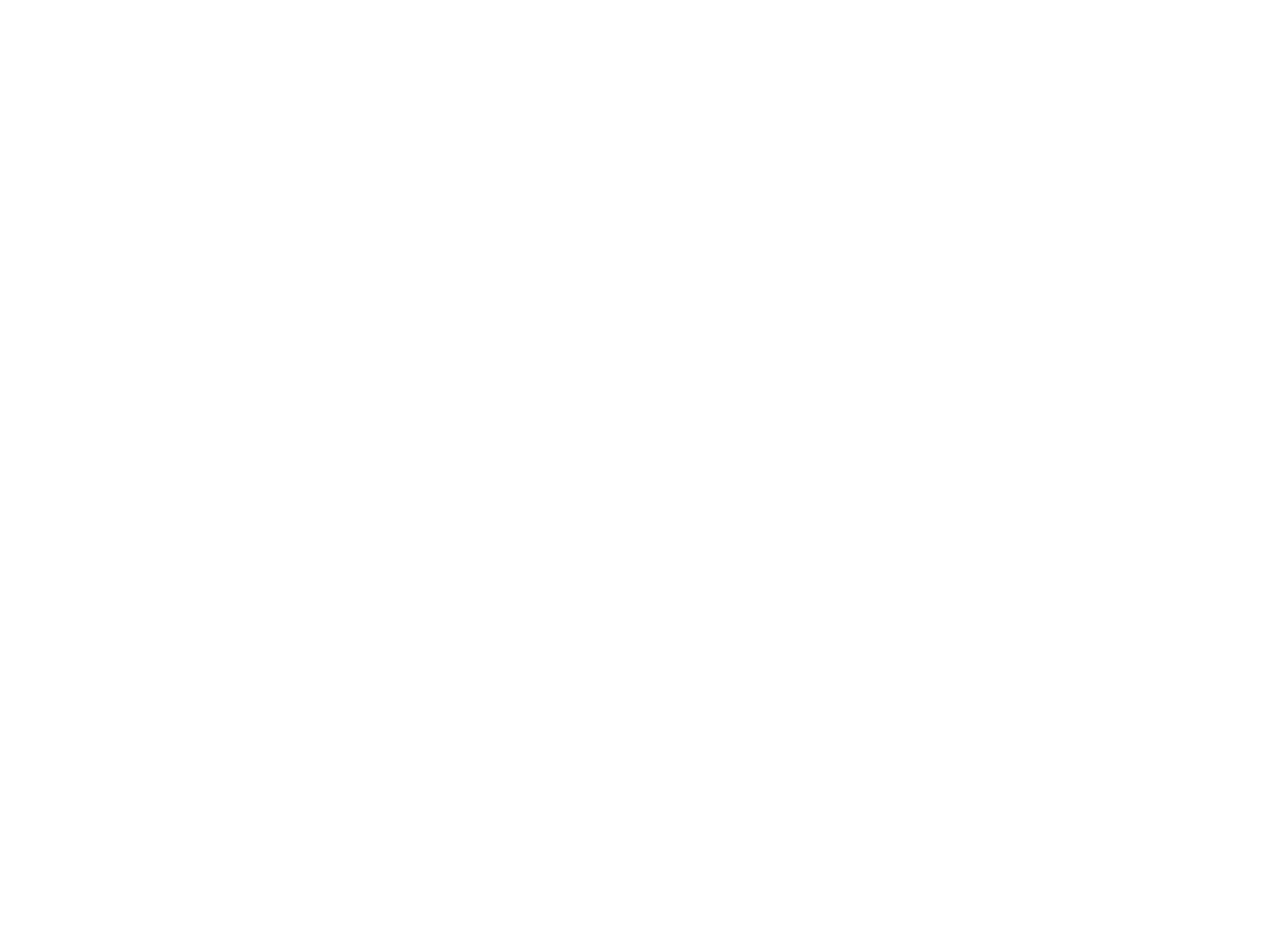
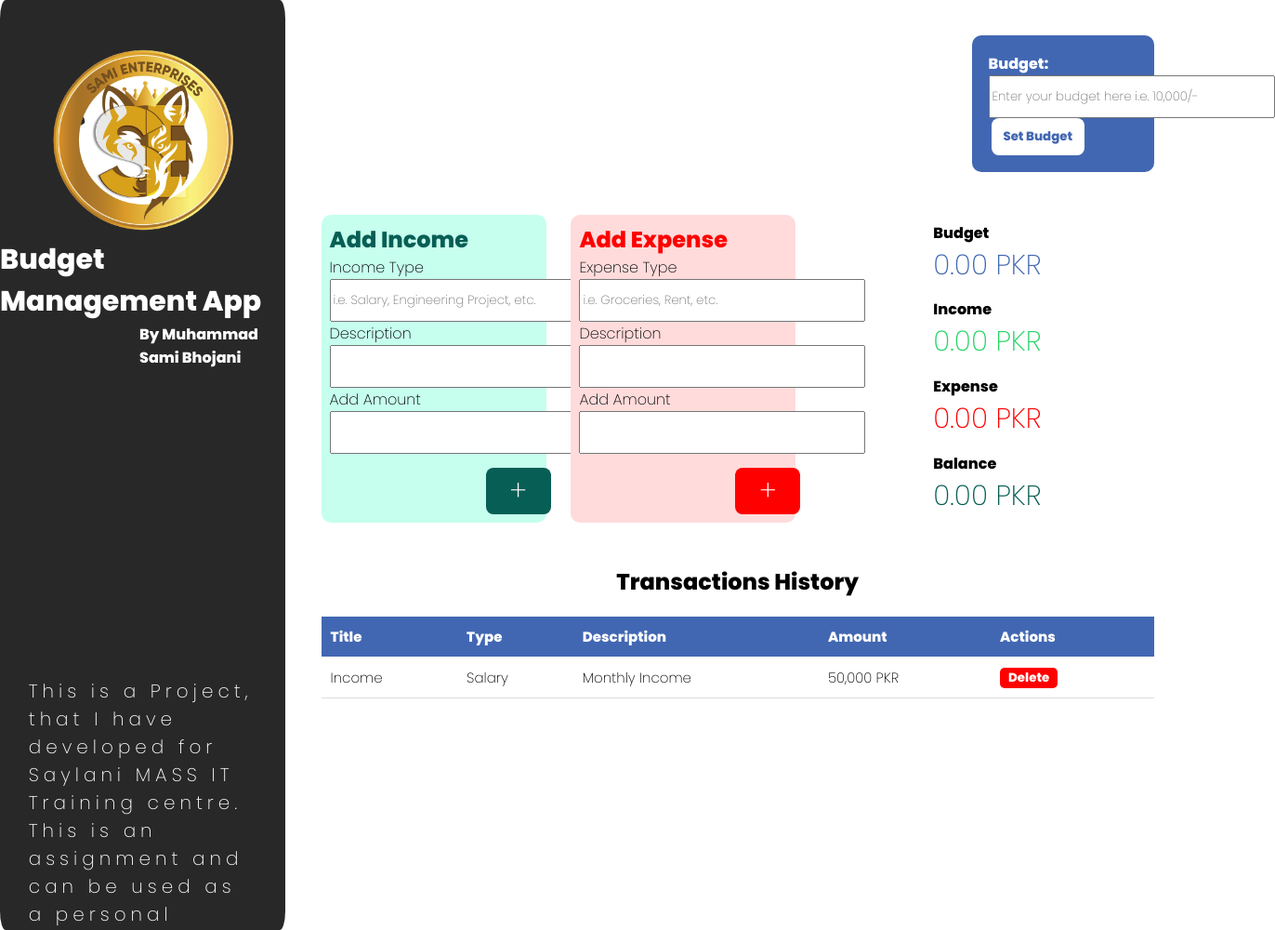
Before and after one commit to samibhojani/budgetApp, a plain HTML site: page index.html in a window 1280 px wide. Shown: the whole page at 93% size, 1372 px wide, since content can reach past the window. Before the commit the page ends 800 px from the top, so only its background shows below. Drawn offline with Linux system fonts and the light colour scheme.

Commit message:
Added design
HTML + CSS all done, totalSummary section left

```diff
--- a/css/style.css
+++ b/css/style.css
@@ -0,0 +1,222 @@
+* {
+    font-family: 'Poppins', sans-serif;
+    margin: 0%;
+}
+
+.mainContainer {
+    width: 100%;
+    height: 100%;
+    margin: 0%;
+    display: flex;
+    flex-direction: row;
+    justify-content: space-between;
+}
+
+.left {
+    width: 30%;
+    height: 1000px;
+    background-color: #282828;
+    color: white;
+    display: flex;
+    flex-direction: column;
+    align-items: center;
+    border-radius: 2%;
+}
+.logo {
+    margin-top: 50px;
+    cursor: pointer;
+}
+.intro {
+    display: flex;
+    flex-direction: column;
+    align-items: center;
+    justify-content: space-between;
+}
+.intro h2 {
+    font-size: 30px;
+}
+
+.intro h4 {
+    margin-left: 150px;
+}
+
+.intro p {
+    font-size: 20px;
+    padding: 10%;
+    letter-spacing: 5px;
+    margin-top: 300px;
+}
+.right {
+    width: 70%;
+    background-color: #fff;
+    margin: 3%;
+    display: flex;
+    flex-direction: column;
+    gap: 5%;
+}
+
+.right input {
+    width: 300px;
+    height: 40px;
+}
+
+.budgetSection {
+    margin-left: 700px;
+    background-color: #4267B2;
+    border-radius: 10px;
+    padding: 2%;
+}
+
+.budgetSection label {
+    color: #fff;
+    font-weight: bold;
+    margin-right: 1%;
+}
+
+.budgetSection button {
+    width: 100px;
+    height: 40px;
+    margin-left: 2%;
+    background-color: #fff;
+    color: #4267B2;
+    font-weight: bold;
+    border: none;
+    border-radius: 8px;
+    cursor: pointer;
+}
+
+.incExpWrapper {
+    display: flex;
+    width: 100%;
+    justify-content: space-between;
+}
+
+.incomeSection {
+    width: 25%;
+    background-color: #c6ffee;
+    border-radius: 10px;
+    padding: 1%;
+    display: flex;
+    flex-direction: column;
+}
+
+.incomeSection h2 {
+    color: #075E54;
+}
+
+.incomeSection button {
+    width: 70px;
+    height: 50px;
+    margin-top: 15px;
+    margin-left: 75%;
+    background-color: #075E54;
+    color: #fff;
+    border: none;
+    border-radius: 8px;
+    font-size: 30px;
+    cursor: pointer;
+}
+.expenseSection {
+    width: 25%;
+    background-color:  #ffdbdb;
+    border-radius: 10px;
+    padding: 1%;
+    display: flex;
+    flex-direction: column;
+}
+
+.expenseSection h2 {
+    color: #FF0000;
+}
+
+.expenseSection button {
+    width: 70px;
+    height: 50px;
+    margin-left: 75%;
+    margin-top: 15px;
+    background-color: #FF0000;
+    color: white;
+    border: none;
+    border-radius: 8px;
+    font-size: 30px;
+    cursor: pointer;
+}
+
+.totalSummary {
+    width: 20%;
+    display: flex;
+    flex-direction: row;
+    flex-wrap: wrap;
+    align-items: center;
+    justify-content: space-evenly;
+    margin: 0 10%;
+}
+
+.summaryCard p {
+    font-size: 30px;
+}
+
+#setBudget {
+    color: #4267B2;
+}
+
+#totalIncome {
+    color: #25D366;
+}
+
+#totalExpense {
+    color: #FF0000;
+}
+
+#balanceAmount {
+    color: #075E54;
+}
+
+.transactionsHistory h2 {
+    text-align: center;
+    margin-bottom: 20px;
+}
+
+.entryTable {
+    border-collapse: collapse;
+    font-size: 15px;
+    min-width: 100%;
+}
+
+.entryTable thead tr {
+    background-color: #4267B2;
+    color: #fff;
+    text-align: left;
+}
+
+.entryTable th,
+.entryTable td {
+    padding: 10px 10px;
+}
+
+.entryTable tbody tr {
+    border-bottom: 1px solid #dddddd;
+}
+
+.entryTable tbody tr button {
+    width: 40%;
+    margin-right: 15px;
+    background-color: #FF0000;
+    border: none;
+    border-radius: 5px;
+    color: #fff;
+    font-weight: bold;
+}
+
+.entryTable tbody tr:nth-of-type(even) {
+    color: #f3f3f3;
+}
+
+.entryTable tbody tr:nth-last-of-type() {
+    border-bottom: 2px solid #4267B2;
+}
+
+.entryTable tbody tr.active-row {
+    font-weight: bold;
+    color: #4267B2;
+}
--- a/index.html
+++ b/index.html
@@ -4,36 +4,118 @@
     <meta charset="UTF-8">
     <meta http-equiv="X-UA-Compatible" content="IE=edge">
     <meta name="viewport" content="width=device-width, initial-scale=1.0">
+
     <title>Budget Management App - Assignment 2</title>
 
+    <link rel="preconnect" href="https://fonts.googleapis.com">
+<link rel="preconnect" href="https://fonts.gstatic.com" crossorigin>
+<link href="https://fonts.googleapis.com/css2?family=Poppins:wght@200;800&display=swap" rel="stylesheet">
 
     <link rel="stylesheet" href="./css/style.css">
 </head>
 <body>
+    <div class="mainContainer">
+        <div class="left">
+            <div class="logo">
+               <a href="https://samibhojani.github.io/smit-portfolio-sami/"> <img src="./images/logo.png" alt="my-logo" height="200px" weight="500px"> </a>
+            </div>
+            <div class="intro">
+                <h2>Budget Management App</h2>
+                <h4>By Muhammad Sami Bhojani</h4>
+                <p>This is a Project, that I have developed for Saylani MASS IT Training centre. This is an assignment and can be used as a personal Budget management app and expense tracker.</p>
+                </div>
+        </div>
+        <div class="right">
+
+            <div class="budgetSection">
+            <label for="addBudget">Budget: </label>
+            <input type="number" name="addBudget" id="setBudget" placeholder="Enter your budget here i.e. 10,000/-">
+            <button id="addBudget">Set Budget</button>
+            </div>
+            <div class="incExpWrapper">
+
+            <div class="incomeSection">
+                <h2>Add Income</h2>
+                <label for="incomeType">Income Type</label>
+                <input type="text" name="incomeType" id="incomeType" placeholder="i.e. Salary, Engineering Project, etc.">
+
+                <label for="descriptionForIncome">Description</label>
+                <input type="text" name="description" id="descriptionForIncome">
+
+                <label for="incomeAmount">Add Amount</label>
+                <input type="text" name="amount" id="incomeAmount">
+
+                <button id="addIncome">+</button>
+            </div>
+
+            <div class="expenseSection">
+                <h2>Add Expense</h2>
+                <label for="expenseType">Expense Type</label>
+                <input type="text" name="expenseType" id="expenseType" placeholder="i.e. Groceries, Rent, etc.">
+
+                <label for="descriptionForExpense">Description</label>
+                <input type="text" name="description" id="descriptionForExpense">
+
+                <label for="expenseAmount">Add Amount</label>
+                <input type="text" name="amount" id="expenseAmount">
+
+                <button id="addExpense">+</button>
+            </div>
 
 
+            <div class="totalSummary">
+
+                <div class="summaryCard">
+                    <h4>Budget</h4>
+                    <p id="setBudget">0.00 PKR</p>
+                </div>
+
+                <div class="summaryCard">
+                    <h4>Income</h4>
+                    <p id="totalIncome">0.00 PKR</p>
+                </div>
+
+                <div class="summaryCard">
+                    <h4>Expense</h4>
+                    <p id="totalExpense">0.00 PKR</p>
+                </div>
+
+                <div class="summaryCard">
+                    <h4>Balance</h4>
+                    <p id="balanceAmount">0.00 PKR</p>
+                </div>
+
+            </div>
 
 
+            </div>
 
 
-
-
-
-
-
-
-
-
-
-
-
-
-
-
-
-
-
-
+            <div class="transactionsHistory">
+                <h2>Transactions History</h2>
+                <table class="entryTable">
+                    <thead>
+                        <tr>
+                            <th>Title</th>
+                            <th>Type</th>
+                            <th>Description</th>
+                            <th>Amount</th>
+                            <th>Actions</th>
+                        </tr>
+                    </thead>
+                    <tbody>
+                        <tr>
+                            <td>Income</td>
+                            <td>Salary</td>
+                            <td>Monthly Income</td>
+                            <td>50,000 PKR</td>
+                            <td><button id="deleteEntry">Delete</button></td>
+                        </tr>
+                    </tbody>
+                </table>
+            </div>
+        </div>
+    </div>
 
 
 
```
